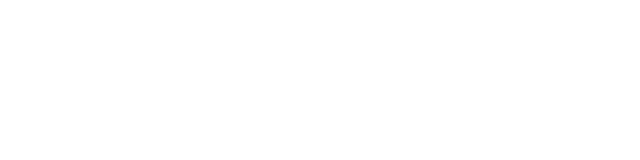
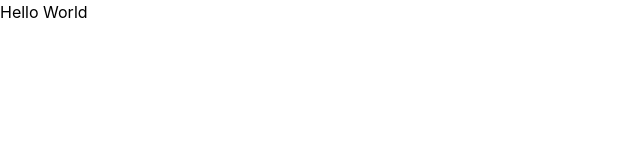
Before and after one commit to Tomo233/rent-a-car-v2, a React (Vite) app: page / in a window 1280 px wide. Shown: the top 160 px of the page, without its empty margins (0-640 px from the left). Built offline with nearby package versions, Linux system fonts and the light colour scheme.

Commit message:
Install and add basic react router configuration

```diff
--- a/package.json
+++ b/package.json
@@ -13,6 +13,7 @@
     "@tailwindcss/vite": "^4.3.0",
     "react": "^19.2.6",
     "react-dom": "^19.2.6",
+    "react-router": "^7.17.0",
     "tailwindcss": "^4.3.0"
   },
   "devDependencies": {
--- a/src/App.tsx
+++ b/src/App.tsx
@@ -1,5 +1,7 @@
+import AppRoutes from "./routes/AppRoutes";
+
 function App() {
-  return <div></div>;
+  return <AppRoutes />;
 }
 
 export default App;
--- /dev/null
+++ b/src/Home.tsx
@@ -0,0 +1,5 @@
+function Home() {
+  return <div>r</div>;
+}
+
+export default Home;
--- a/src/main.tsx
+++ b/src/main.tsx
@@ -1,10 +1,13 @@
 import { StrictMode } from "react";
 import { createRoot } from "react-dom/client";
+import { BrowserRouter } from "react-router";
 import "./index.css";
 import App from "./App";
 
 createRoot(document.getElementById("root")!).render(
-  <StrictMode>
-    <App />
-  </StrictMode>,
+  <BrowserRouter>
+    <StrictMode>
+      <App />
+    </StrictMode>
+  </BrowserRouter>,
 );
--- /dev/null
+++ b/src/pages/HomePage.tsx
@@ -0,0 +1,9 @@
+function HomePage() {
+  return (
+    <div>
+      <h1>Hello World</h1>
+    </div>
+  );
+}
+
+export default HomePage;
--- /dev/null
+++ b/src/routes/AppRoutes.tsx
@@ -0,0 +1,12 @@
+import { Route, Routes } from "react-router";
+import HomePage from "../pages/HomePage";
+
+function AppRoutes() {
+  return (
+    <Routes>
+      <Route index element={<HomePage />} />
+    </Routes>
+  );
+}
+
+export default AppRoutes;
```
Also changed, not shown: 1 other file (tests, documents, lock files or other folders).
